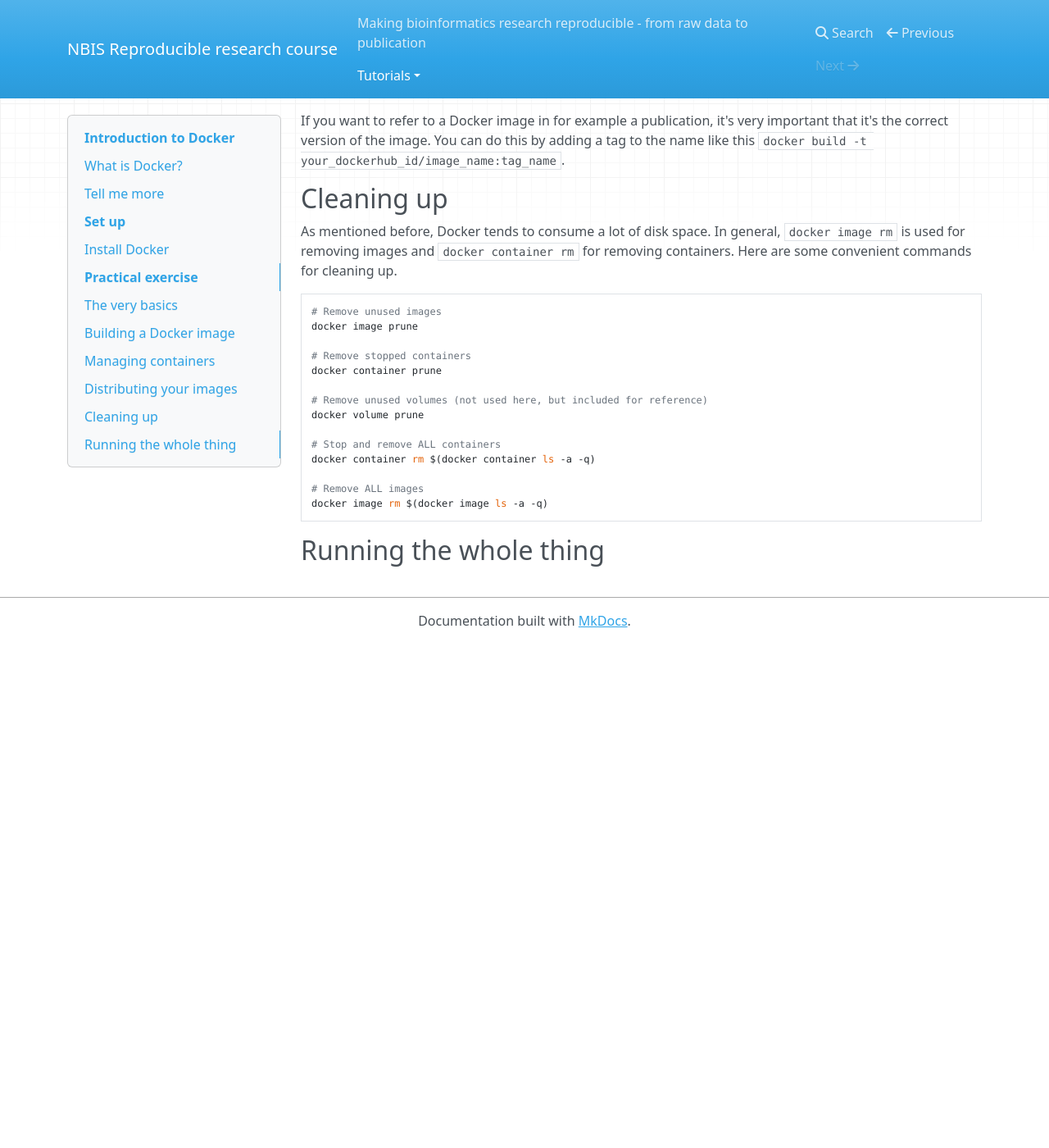
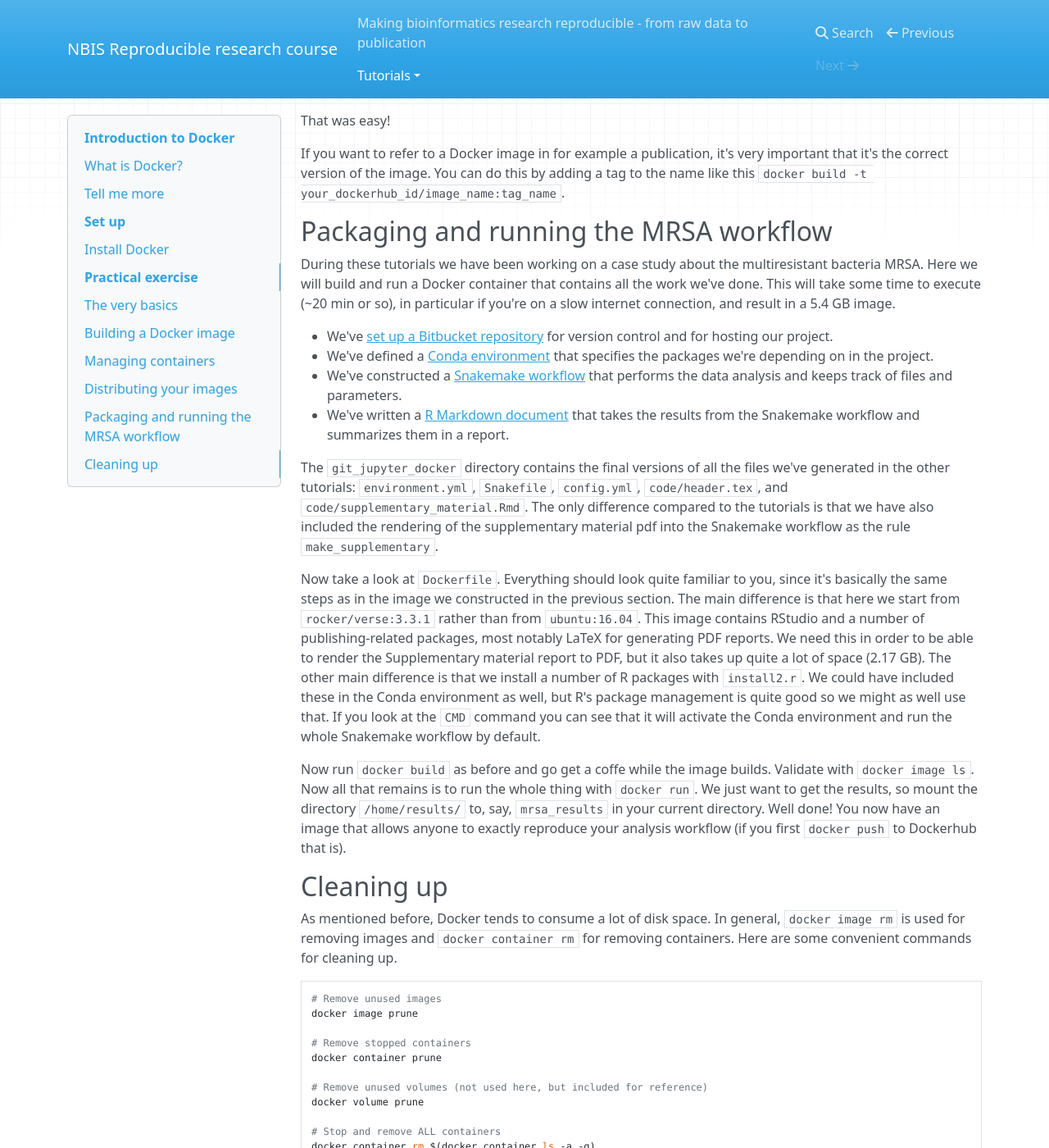
Before and after one commit to NBISweden/workshop-reproducible-research, an MkDocs documentation site: the page built from docs/docker.md, in a window 1280 px wide and 1400 px high, scrolled down 9873 px. Shown: the whole window at 82% size. Built offline with MkDocs 1.6.1, drawn with Linux system fonts in a browser that asks for light colours; nearby versions of some CDN libraries; old or Windows-style settings are respelled for this version of MkDocs; before the commit the page ends 10658 px from its top, so only the background shows below that; some of the changed text lies outside the part shown.

Commit message:
draft Docker tutorial

````diff
--- a/docs/docker.md
+++ b/docs/docker.md
@@ -297,6 +297,8 @@ docker run --rm -v $(pwd)/fastqc_results:/home/results/fastqc my_docker_conda
 
 We can also use bind mounts for getting files into the container rather than out. We've mainly been discussing Docker in the context of  packaging an analysis pipeline to allow anyone to reproduce its outcome. Another application is as a kind of very powerful environment manager, similarly to how we've used Conda before. If you've organised your work into projects, then you can mount the whole project directory in a container and use the container as the terminal for running stuff while still using your normal OS for editing files and so on. Let's try this out by mounting our current directory and start an interactive terminal. Note that this will override the `CMD` command, so we won't start the analysis automatically when we start the container.
 
+TODO: Validate this on Windows
+
 ```bash
 docker run -it --rm -v $(pwd):/home/ my_docker_conda /bin/bash
 ```
@@ -315,6 +317,20 @@ There would be little point in going through all the trouble of making your anal
 That was easy!
 
 If you want to refer to a Docker image in for example a publication, it's very important that it's the correct version of the image. You can do this by adding a tag to the name like this `docker build -t your_dockerhub_id/image_name:tag_name`.
+
+## Packaging and running the MRSA workflow
+During these tutorials we have been working on a case study about the multiresistant bacteria MRSA. Here we will build and run a Docker container that contains all the work we've done. This will take some time to execute (~20 min or so), in particular if you're on a slow internet connection, and result in a 5.4 GB image.
+
+* We've [set up a Bitbucket repository](git) for version control and for hosting our project.
+* We've defined a [Conda environment](conda) that specifies the packages we're depending on in the project.
+* We've constructed a [Snakemake workflow](snakemake) that performs the data analysis and keeps track of files and parameters.
+* We've written a [R Markdown document](rmarkdown) that takes the results from the Snakemake workflow and summarizes them in a report.
+
+The `git_jupyter_docker` directory contains the final versions of all the files we've generated in the other tutorials: `environment.yml`, `Snakefile`, `config.yml`, `code/header.tex`, and `code/supplementary_material.Rmd`. The only difference compared to the tutorials is that we have also included the rendering of the supplementary material pdf into the Snakemake workflow as the rule `make_supplementary`.
+
+Now take a look at `Dockerfile`. Everything should look quite familiar to you, since it's basically the same steps as in the image we constructed in the previous section. The main difference is that here we start from `rocker/verse:3.3.1` rather than from `ubuntu:16.04`. This image contains RStudio and a number of publishing-related packages, most notably LaTeX for generating PDF reports. We need this in order to be able to render the Supplementary material report to PDF, but it also takes up quite a lot of space (2.17 GB). The other main difference is that we install a number of R packages with `install2.r`. We could have included these in the Conda environment as well, but R's package management is quite good so we might as well use that. If you look at the `CMD` command you can see that it will activate the Conda environment and run the whole Snakemake workflow by default.
+
+Now run `docker build` as before and go get a coffe while the image builds. Validate with `docker image ls`. Now all that remains is to run the whole thing with `docker run`. We just want to get the results, so mount the directory `/home/results/` to, say, `mrsa_results` in your current directory. Well done! You now have an image that allows anyone to exactly reproduce your analysis workflow (if you first `docker push` to Dockerhub that is).
 
 ## Cleaning up
 As mentioned before, Docker tends to consume a lot of disk space. In general, `docker image rm` is used for removing images and `docker container rm` for removing containers. Here are some convenient commands for cleaning up.
@@ -335,5 +351,3 @@ docker container rm $(docker container ls -a -q)
 # Remove ALL images
 docker image rm $(docker image ls -a -q)
 ```
-
-## Running the whole thing
````
Also changed, not shown: docs/snakemake.md (+1 -1 lines).
